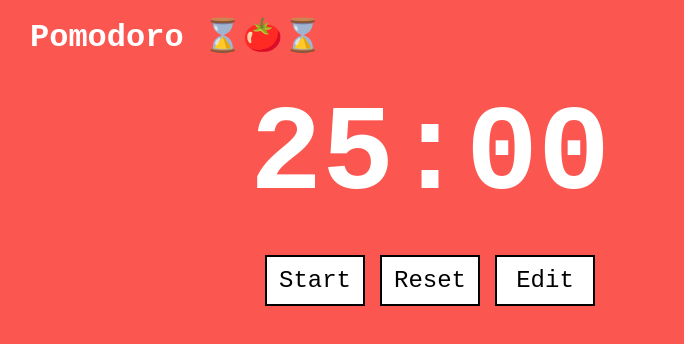
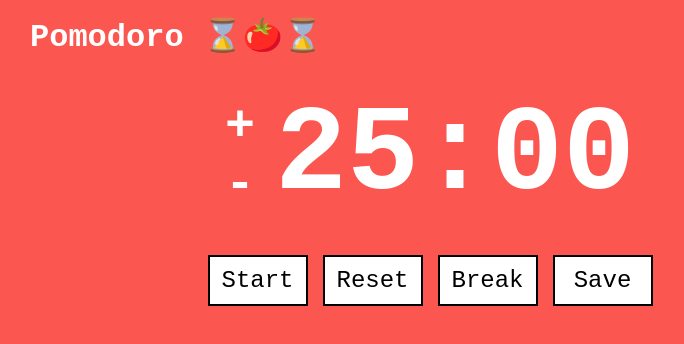
Before and after one commit to Comediant24/pomidoro-react, a React (Create React App) app: page / in a window 1280 px wide. Both pictures are taken after a click on the button "Edit". Shown: the top 344 px of the page, without its empty margins (210-894 px from the left). Built offline with nearby package versions, Linux system fonts and the light colour scheme.

Commit message:
feat: создать логику изменения таймера

```diff
--- a/src/components/App/App.js
+++ b/src/components/App/App.js
@@ -1,4 +1,4 @@
-import React, { useRef, useState } from 'react';
+import React, { useEffect, useRef, useState } from 'react';
 import styled from 'styled-components';
 import GlobalStyle from '../../styles/globalStyles';
 import Controls from '../Controls/Controls';
@@ -10,7 +10,11 @@ function App() {
   const [currentTime, setCurrentTime] = useState(CURRENT_TIME);
   const [timeLeft, setTimeLeft] = useState(currentTime * 60);
   const [isRunning, setIsRunning] = useState(false);
+  const [isEdit, setIsEdit] = useState(false);
+
   let intervalRef = useRef(null);
+
+  useEffect(() => setTimeLeft(currentTime * 60), [currentTime]);
 
   const padTime = (time) => {
     return Math.floor(time).toString().padStart(2, '0');
@@ -22,6 +26,7 @@ function App() {
 
   const toStartTimer = () => {
     if (intervalRef.current !== null) return;
+    setIsEdit(false);
     setIsRunning(true);
     intervalRef.current = setInterval(
       () =>
@@ -48,17 +53,39 @@ function App() {
     intervalRef.current = null;
   };
 
+  const handleShowEditButton = () => {
+    setIsEdit(!isEdit);
+  };
+
+  const handleTimeEditSubtract = () => {
+    if (currentTime <= 1) return;
+    setCurrentTime(currentTime - 1);
+  };
+
+  const handleTimeEditAdd = () => {
+    if (currentTime >= 60) return;
+    setCurrentTime(currentTime + 1);
+  };
+
   return (
     <Wrapper>
       <AppContainer>
         <GlobalStyle />
         <Header />
-        <Pomodoro minutes={minutes} seconds={seconds} />
+        <Pomodoro
+          handleHiddenButtonEdit={isEdit}
+          handleTimeEditSubtract={handleTimeEditSubtract}
+          handleTimeEditAdd={handleTimeEditAdd}
+          minutes={minutes}
+          seconds={seconds}
+        />
         <Controls
           isRunning={isRunning}
           onStartClick={toStartTimer}
           onResetClick={toResetTime}
           onPauseClick={toPauseTime}
+          isEdit={isEdit}
+          handleShowEditButton={handleShowEditButton}
         />
       </AppContainer>
     </Wrapper>
--- a/src/components/Controls/Controls.js
+++ b/src/components/Controls/Controls.js
@@ -8,7 +8,9 @@ const Controls = ({
   onStartClick,
   onResetClick,
   onPauseClick,
-  onEditClick,
+  onBreakClick,
+  handleShowEditButton,
+  isEdit,
 }) => {
   return (
     <ControlsWrapper>
@@ -19,7 +21,11 @@ const Controls = ({
         <ControlsButton onButtonClick={onPauseClick} title={TITLE_BUTTON[1]} />
       )}
       <ControlsButton onButtonClick={onResetClick} title={TITLE_BUTTON[2]} />
-      <ControlsButton onButtonClick={onEditClick} title={TITLE_BUTTON[3]} />
+      <ControlsButton onButtonClick={onBreakClick} title={TITLE_BUTTON[5]} />
+      <ControlsButton
+        onButtonClick={handleShowEditButton}
+        title={isEdit ? TITLE_BUTTON[4] : TITLE_BUTTON[3]}
+      />
     </ControlsWrapper>
   );
 };
--- a/src/components/Pomodoro/Pomodoro.js
+++ b/src/components/Pomodoro/Pomodoro.js
@@ -1,9 +1,22 @@
 import React from 'react';
 import styled from 'styled-components';
+import Button from '../Button/Button';
 
-const Pomodoro = ({ minutes, seconds }) => {
+const Pomodoro = ({
+  handleTimeEditSubtract,
+  handleTimeEditAdd,
+  handleHiddenButtonEdit,
+  minutes,
+  seconds,
+}) => {
   return (
     <PomodoroWrapper>
+      {handleHiddenButtonEdit && (
+        <EditButtonWrapper>
+          <EditButton onButtonClick={handleTimeEditAdd} title="+" />
+          <EditButton onButtonClick={handleTimeEditSubtract} title="-" />
+        </EditButtonWrapper>
+      )}
       <Timer>{`${minutes}:${seconds}`}</Timer>
     </PomodoroWrapper>
   );
@@ -11,7 +24,27 @@ const Pomodoro = ({ minutes, seconds }) => {
 
 export default Pomodoro;
 
-const PomodoroWrapper = styled.section``;
+const PomodoroWrapper = styled.section`
+  display: flex;
+  gap: 20px;
+  justify-content: center;
+`;
+
+const EditButtonWrapper = styled.div`
+  display: flex;
+  flex-direction: column;
+  justify-content: center;
+`;
+
+const EditButton = styled(Button)`
+  background-color: transparent;
+  font-size: 50px;
+  padding: 0;
+  border: none;
+  color: white;
+  font-weight: bold;
+  cursor: pointer;
+`;
 
 const Timer = styled.div`
   color: white;
--- a/src/config/config.js
+++ b/src/config/config.js
@@ -1,2 +1,10 @@
 export const CURRENT_TIME = 25;
-export const TITLE_BUTTON = ['start', 'break', 'reset', 'edit'];
+export const BREAK_TIME = 5;
+export const TITLE_BUTTON = [
+  'start',
+  'pause',
+  'reset',
+  'edit',
+  'save',
+  'break',
+];
```
